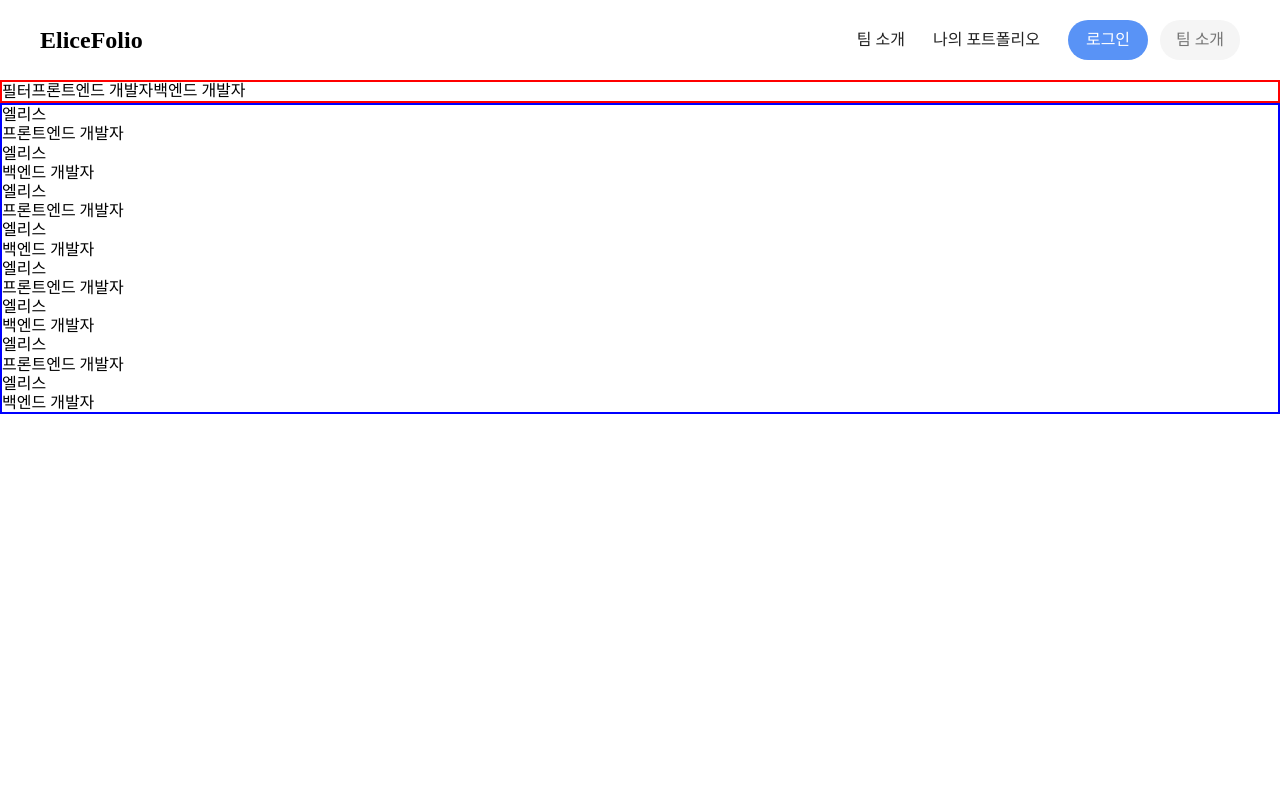
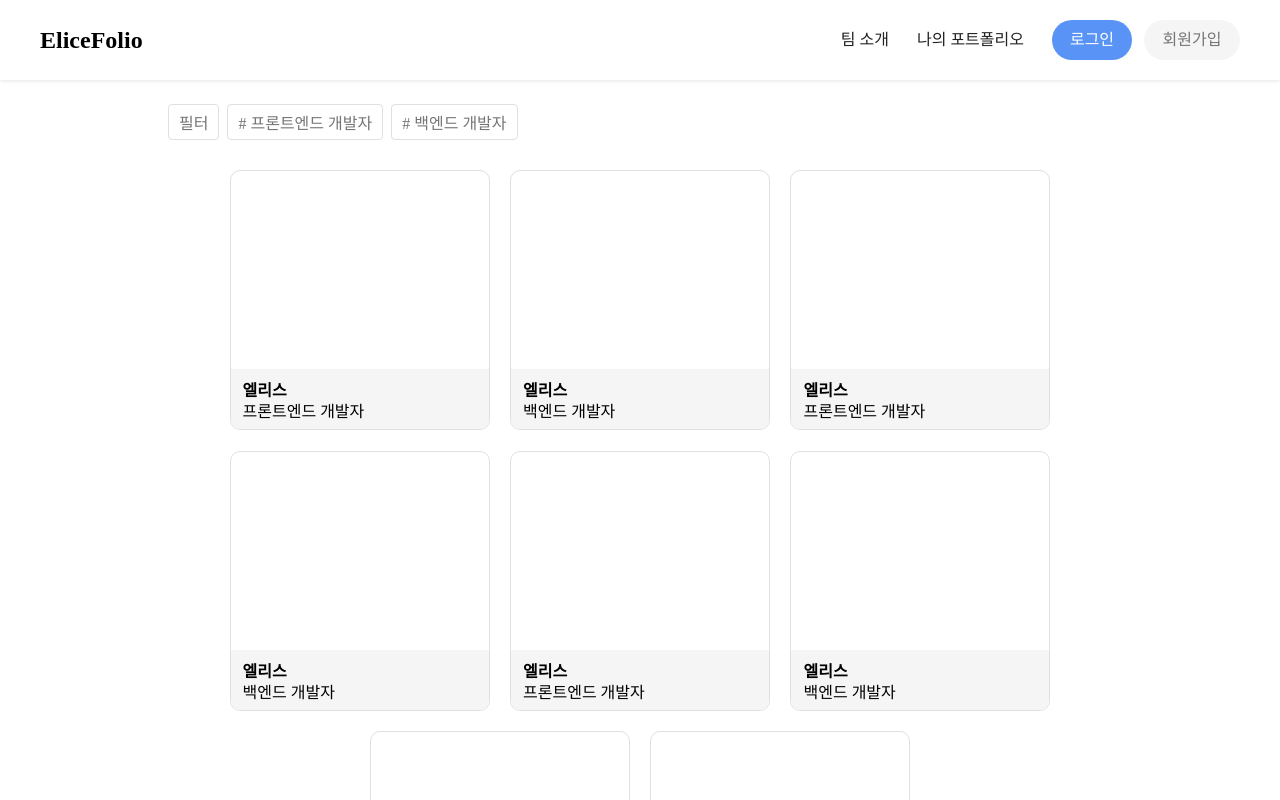
Before and after one commit to kkonieo/ts_shampoo, a React (Create React App) app: page / in a window 1280 px wide. Shown: the top 800 px of the page. Built offline with nearby package versions, Linux system fonts and the light colour scheme.

Commit message:
feat: 메인화면 포트폴리오 리스트 디자인 완성 #6

```diff
--- a/src/components/home/HeaderView.tsx
+++ b/src/components/home/HeaderView.tsx
@@ -1,5 +1,6 @@
 import { Link } from 'react-router-dom';
 import styled from 'styled-components';
+import { blueButton, defaultButton } from '../../utils/styles/theme';
 
 const Header = styled.header`
     height: 80px;
@@ -7,6 +8,7 @@ const Header = styled.header`
     display: flex;
     align-content: center;
     align-items: center;
+    box-shadow: 0 1px 4px rgb(0, 0, 0, 0.1);
 `;
 const Logo = styled.h1`
     font-size: 24px;
@@ -31,12 +33,13 @@ const Button = styled.button`
     width: 80px;
     height: 40px;
     border-radius: 9999px;
-    background-color: ${(props) => (props ? '#5993F6' : undefined)};
-    color: ${(props) => (props ? '#fff' : undefined)};
+    background-color: ${blueButton.color.background};
+    color: ${blueButton.color.text};
 `;
 const SignupButton = styled(Button)`
-    background-color: ${(props) => (props ? '#f5f5f5' : undefined)};
-    color: ${(props) => (props ? '#757575' : undefined)};
+    width: 96px;
+    background-color: ${defaultButton.color.background};
+    color: ${defaultButton.color.text};
     margin-left: 12px;
 `;
 
@@ -50,7 +53,7 @@ export const HeaderView = () => {
                     <NavLink to="#">나의 포트폴리오</NavLink>
                     <ButtonGroupDiv>
                         <Button>로그인</Button>
-                        <SignupButton>팀 소개</SignupButton>
+                        <SignupButton>회원가입</SignupButton>
                     </ButtonGroupDiv>
                 </Nav>
             </Header>
--- a/src/components/home/PortfolioListView.tsx
+++ b/src/components/home/PortfolioListView.tsx
@@ -1,11 +1,100 @@
+import { useState } from 'react';
 import styled from 'styled-components';
 
-const UserPortfolioListDiv = styled.div`
-    border: 2px solid blue;
+const PortfolioListSection = styled.section`
+    width: 80vw;
+    margin: 0 auto;
+    margin-top: 24px;
+    position: relative;
 `;
 const FilterDiv = styled.div`
-    border: 2px solid red;
     display: flex;
+    height: 36px;
+    margin-bottom: 20px;
+    padding: 0 40px;
+`;
+
+const FilterButton = styled.button`
+    height: 36px;
+    border: 1px solid #e0e0e0;
+    padding: 10px;
+    position: relative;
+    color: #757575;
+    border-radius: 4px;
+`;
+const FilterForm = styled.form`
+    width: 300px;
+    height: 140px;
+    position: absolute;
+    bottom: -140px;
+    left: 0;
+    background-color: #f5f5f5;
+`;
+const FilterIntput = styled.input`
+    margin-top: 60px;
+    width: 260px;
+    height: 40px;
+    border-radius: 9999px;
+`;
+const FilterCloseButton = styled.button`
+    position: absolute;
+    top: 20px;
+    right: 20px;
+`;
+const FilterItems = styled.button`
+    height: 36px;
+    border: 1px solid #e0e0e0;
+    border-radius: 4px;
+    padding: 10px;
+    margin-left: 8px;
+    color: #757575;
+`;
+
+const UserPortfolioListDiv = styled.div`
+    /* border: 2px solid blue; */
+    display: flex;
+    flex-wrap: wrap;
+    margin: 0 auto;
+    justify-content: center;
+    /* HACK: 정렬을 어떤식으로 하면 좋을지 */
+`;
+const PortfolioDiv = styled.div`
+    border: 1px solid #e0e0e0;
+    width: 30%;
+    height: 260px;
+    border-radius: 10px;
+    margin: 1%;
+    display: flex;
+    flex-basis: 260px;
+    flex-direction: column;
+`;
+const PortfolioTitleDiv = styled.div`
+    width: 100%;
+    height: 60px;
+    background-color: #f5f5f5;
+    margin-top: auto;
+    padding: 12px;
+    border-radius: 0 0 10px 10px;
+`;
+const PortfolioName = styled.p`
+    font-weight: bold;
+    margin-bottom: 2px;
+`;
+const PortfolioJob = styled.p``;
+const MoreDiv = styled.div`
+    display: flex;
+    justify-content: center;
+    margin-top: 60px;
+    margin-bottom: 100px;
+`;
+const MoreButton = styled.button`
+    width: 120px;
+    height: 48px;
+    color: #fff;
+    background-color: #5993f6;
+    display: inline-block;
+    border: 1px solid #e0e0e0;
+    border-radius: 9999px;
 `;
 
 export const PortfolioListView = () => {
@@ -13,6 +102,8 @@ export const PortfolioListView = () => {
         name: string;
         job: string;
     }
+
+    const [filterActive, setFilterActive] = useState<boolean>(false);
 
     // 유저 포트폴리오 임의 생성을 위한 더미 데이터
     const UserInfo: UserInfoProps[] = [
@@ -50,27 +141,57 @@ export const PortfolioListView = () => {
         },
     ];
 
-    const Portfolio = ({ name, job }: UserInfoProps) => {
+    const Portfolio = ({ name, job }: UserInfoProps): JSX.Element => {
         return (
-            <div>
-                <div>{name}</div>
-                <div>{job}</div>
-            </div>
+            <PortfolioDiv>
+                <PortfolioTitleDiv>
+                    <PortfolioName>{name}</PortfolioName>
+                    <PortfolioJob>{job}</PortfolioJob>
+                </PortfolioTitleDiv>
+            </PortfolioDiv>
+        );
+    };
+
+    const Filter = (): JSX.Element => {
+        return (
+            <FilterForm>
+                <label>
+                    <FilterIntput type="text" />
+                </label>
+                <FilterCloseButton
+                    onClick={() => {
+                        setFilterActive(false);
+                    }}
+                >
+                    닫기
+                </FilterCloseButton>
+            </FilterForm>
         );
     };
 
     let UserPortfolioList: JSX.Element[] = UserInfo.map((item: UserInfoProps) => {
-        return <Portfolio name={item.name} job={item.job} />;
+        return <Portfolio {...item} />;
     });
 
     return (
-        <section>
+        <PortfolioListSection>
             <FilterDiv>
-                <div>필터</div>
-                <button>프론트엔드 개발자</button>
-                <button>백엔드 개발자</button>
+                <FilterButton
+                    onClick={() => {
+                        setFilterActive(true);
+                    }}
+                >
+                    필터
+                    {filterActive && <Filter />}
+                </FilterButton>
+                {/* TODO: filter를 어떤식으로 만들건지 */}
+                <FilterItems># 프론트엔드 개발자</FilterItems>
+                <FilterItems># 백엔드 개발자</FilterItems>
             </FilterDiv>
             <UserPortfolioListDiv>{UserPortfolioList}</UserPortfolioListDiv>
-        </section>
+            <MoreDiv>
+                <MoreButton>더보기</MoreButton>
+            </MoreDiv>
+        </PortfolioListSection>
     );
 };
--- a/src/utils/styles/color.ts
+++ b/src/utils/styles/color.ts
@@ -6,7 +6,7 @@ const color: { [key in Color]: string } = {
     lightBlue: '#5993F6',
     lightGreen: '#6DDEC0',
     gray: '#E0E0E0',
-    black: '3A3A3A',
+    black: '#3A3A3A',
     white: '#FFFFFF',
 };
 
--- a/src/utils/styles/global-styles.ts
+++ b/src/utils/styles/global-styles.ts
@@ -6,7 +6,7 @@ const GlobalStyle = createGlobalStyle`
     ${normalize}
     html,
     body{
-        overflow:hidden;
+        /* overflow:hidden; */
         line-height: 1.2;
         word-wrap: break-word;
         font-size: 16px;
--- a/src/utils/styles/theme.ts
+++ b/src/utils/styles/theme.ts
@@ -1,5 +1,20 @@
 import { DefaultTheme } from 'styled-components';
 import color from './color';
+
+// COMMON STYLE
+// button styled 지정
+const blueButton: DefaultTheme = {
+    color: {
+        background: color.lightBlue,
+        text: color.white,
+    },
+};
+const defaultButton: DefaultTheme = {
+    color: {
+        background: '#f5f5f5',
+        text: '#757575',
+    },
+};
 
 // theme 지정
 const navTheme: DefaultTheme = {
@@ -18,4 +33,4 @@ const darkTheme: DefaultTheme = {
     },
 };
 
-export { navTheme, darkTheme };
+export { navTheme, blueButton, defaultButton, darkTheme };
```
